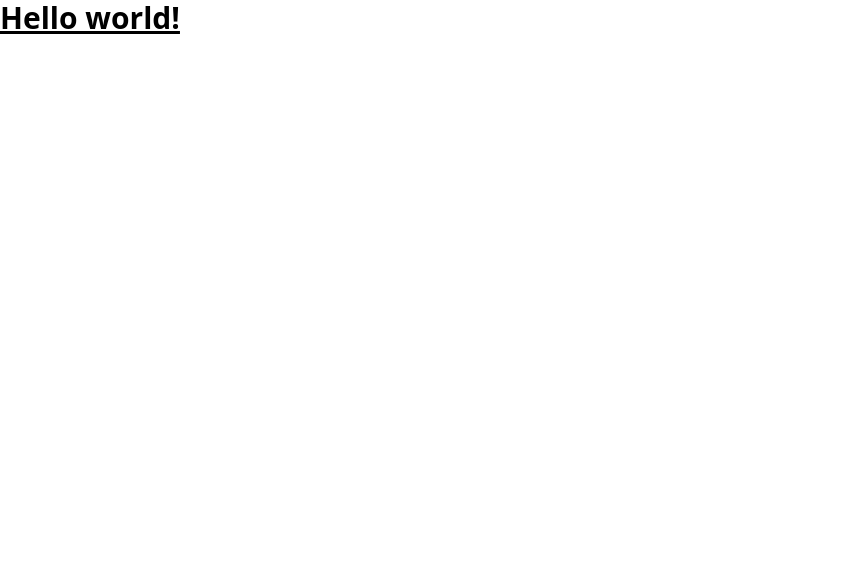
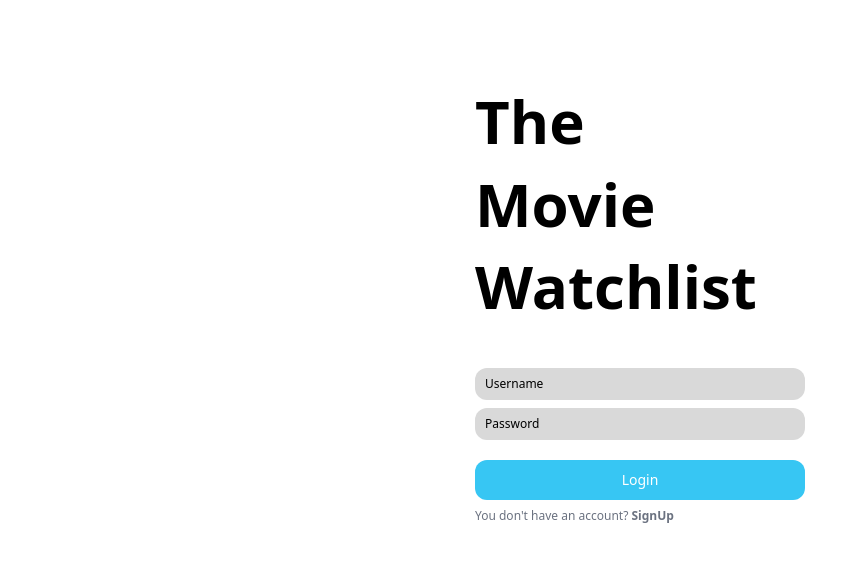
Before and after one commit to revou-fsse-1/w11-the-movie-Winonaivana, a website: page src/index.html in a window 1280 px wide. Shown: the whole page, without its empty margins (0-868 px from the left). Drawn offline with nearby package versions, Linux system fonts and the light colour scheme; files that its build step writes are made by us from their sources.

Commit message:
login page css

```diff
--- a/package.json
+++ b/package.json
@@ -1,7 +1,7 @@
 {
   "name": "themovie",
   "version": "1.0.0",
-  "description": "",
+  "description": "[![Review Assignment Due Date](https://classroom.github.com/assets/deadline-readme-button-8d59dc4de5201274e310e4c54b9627a8934c3b88527886e3b421487c677d23eb.svg)](https://classroom.github.com/a/ZWjvzVL5)",
   "main": "index.js",
   "scripts": {
     "test": "echo \"Error: no test specified\" && exit 1",
--- a/src/index.html
+++ b/src/index.html
@@ -6,6 +6,45 @@
     <link href="/dist/output.css" rel="stylesheet" />
   </head>
   <body>
-    <h1 class="text-3xl font-bold underline">Hello world!</h1>
+    <div class="flex justify-center items-center">
+      <div class="flex flex-col mt-5 pt-5 w-[330px]">
+        <h1 class="text-6xl font-bold mt-5 pt-5 leading-snug">
+          The<br />
+          Movie<br />
+          Watchlist
+        </h1>
+        <form class="pt-5 mt-5">
+          <div class="mb-2">
+            <input
+              type="name"
+              id="username"
+              class="h-8 bg-[#D9D9D9] placeholder:text-black text-black text-xs rounded-xl block w-full p-2.5 required"
+              placeholder="Username"
+              required
+            />
+          </div>
+          <div>
+            <input
+              type="password"
+              id="password"
+              class="h-8 bg-[#D9D9D9] placeholder:text-black text-black text-xs rounded-xl block w-full p-2.5 required"
+              placeholder="Password"
+              required
+            />
+          </div>
+          <div class="mt-5">
+            <button
+              type="submit"
+              class="w-full text-white bg-[#37C6F3] hover:border-2 hover:border-indigo-500/100 font-medium rounded-xl text-sm px-5 py-2.5 text-center"
+            >
+              Login
+            </button>
+            <div class="text-xs mt-2 text-gray-500">
+              You don't have an account? <b>SignUp</b>
+            </div>
+          </div>
+        </form>
+      </div>
+    </div>
   </body>
 </html>
--- /dev/null
+++ b/src/login.html
@@ -0,0 +1,10 @@
+<!DOCTYPE html>
+<html lang="en">
+  <head>
+    <meta charset="UTF-8" />
+    <meta http-equiv="X-UA-Compatible" content="IE=edge" />
+    <meta name="viewport" content="width=device-width, initial-scale=1.0" />
+    <title>Document</title>
+  </head>
+  <body></body>
+</html>
--- /dev/null
+++ b/src/register.html
@@ -0,0 +1,10 @@
+<!DOCTYPE html>
+<html lang="en">
+  <head>
+    <meta charset="UTF-8" />
+    <meta http-equiv="X-UA-Compatible" content="IE=edge" />
+    <meta name="viewport" content="width=device-width, initial-scale=1.0" />
+    <title>Document</title>
+  </head>
+  <body></body>
+</html>
```
Also changed, not shown: src/index.js (added), src/login.js (added), src/register.js (added), 2 other files.
